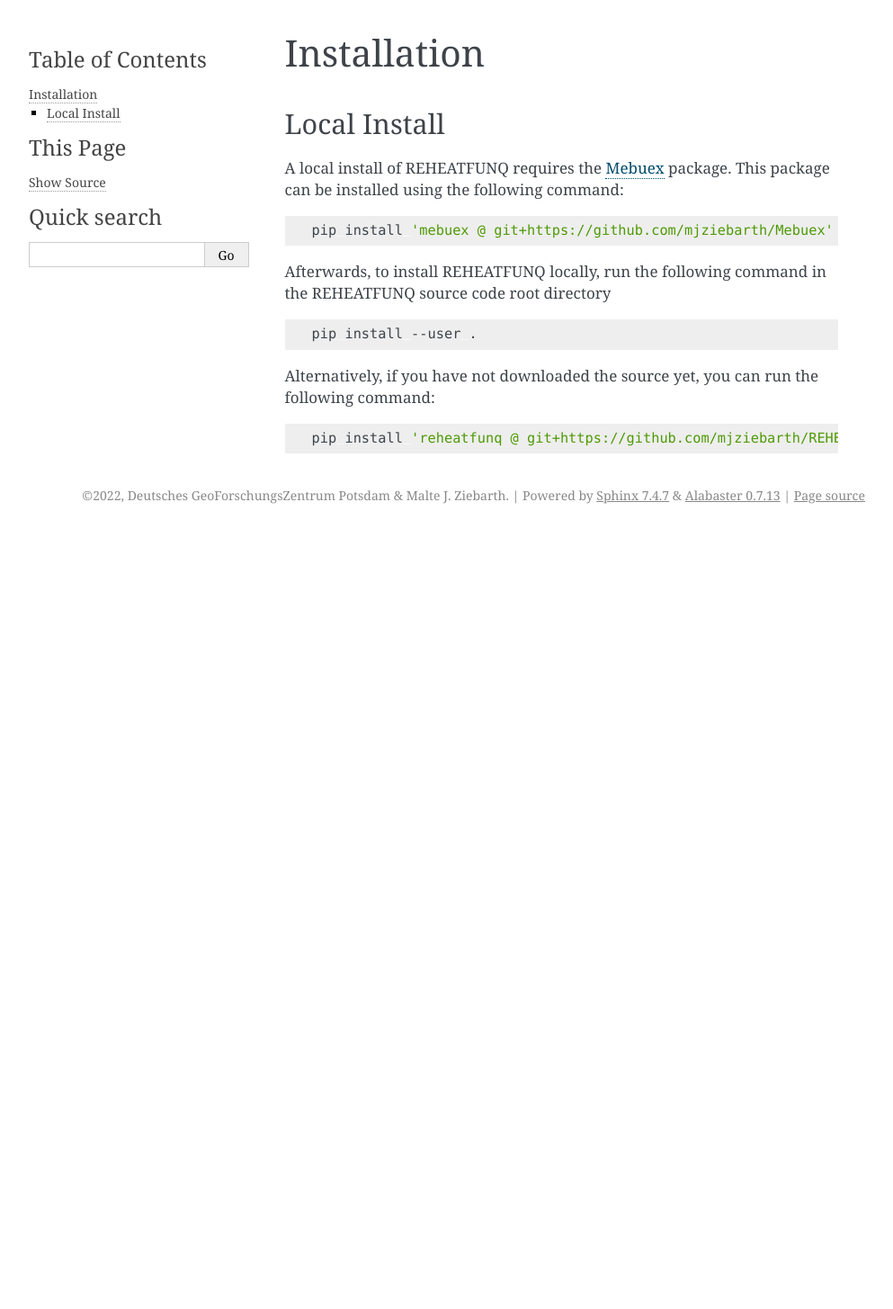
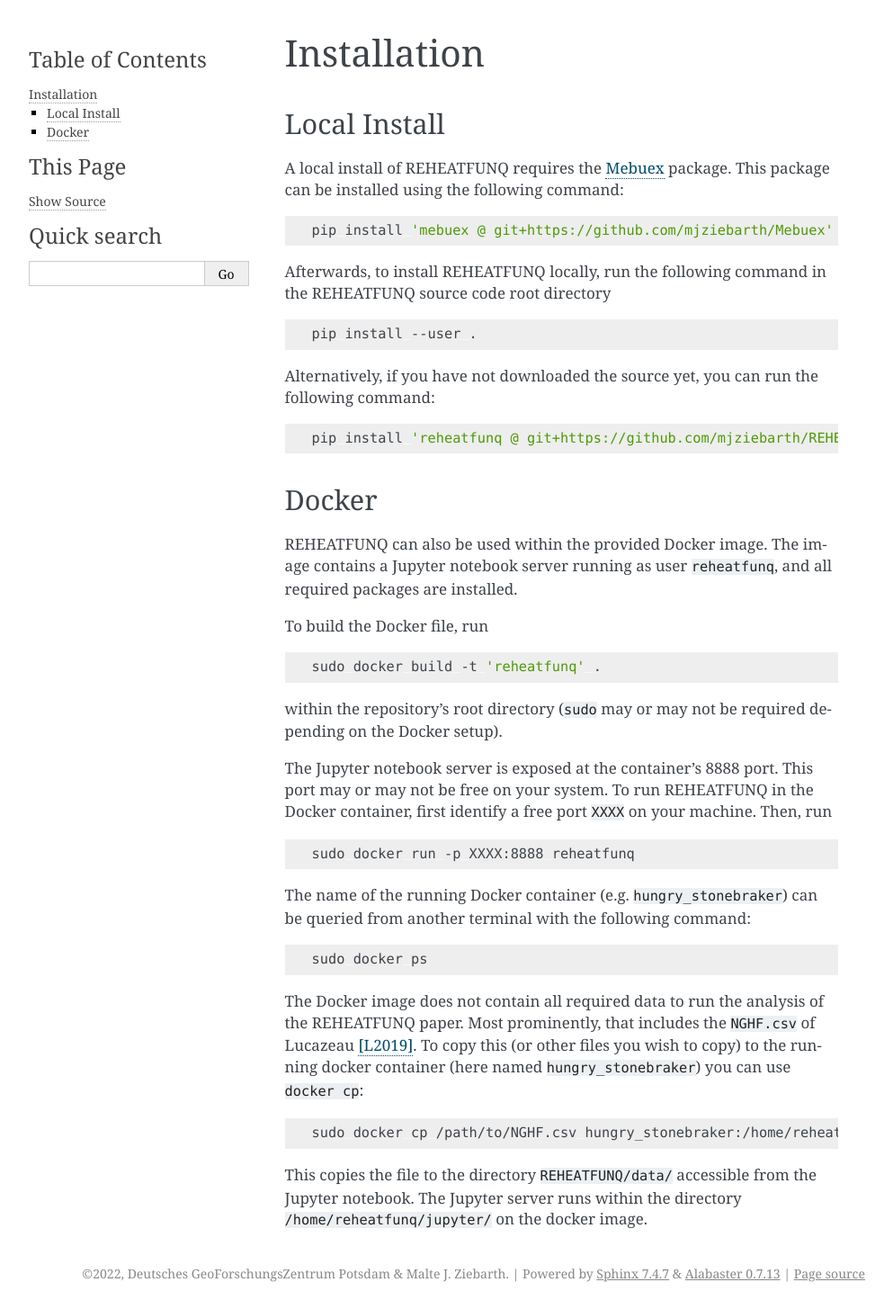
Before and after one commit to mjziebarth/REHEATFUNQ, a Sphinx documentation site: the page built from docs/usage/installation.rst, in a window 1280 px wide. Shown: the whole page at 90% size, without its empty margins (148-1141 px from the left). Built offline with Sphinx 7.4.7, drawn with Linux system fonts in a browser that asks for light colours; before the commit the page ends 900 px from its top, so only the background shows below that.

Commit message:
Add description of Docker file.

```diff
--- a/docs/usage/installation.rst
+++ b/docs/usage/installation.rst
@@ -26,3 +26,49 @@ following command:
 .. code :: bash
 
    pip install 'reheatfunq @ git+https://github.com/mjziebarth/REHEATFUNQ'
+
+
+Docker
+^^^^^^
+REHEATFUNQ can also be used within the provided Docker image. The image contains
+a Jupyter notebook server running as user :code:`reheatfunq`, and all required
+packages are installed.
+
+To build the Docker file, run
+
+.. code :: bash
+
+   sudo docker build -t 'reheatfunq' .
+
+within the repository's root directory (:code:`sudo` may or may not be required
+depending on the Docker setup).
+
+The Jupyter notebook server is exposed at the container's 8888 port. This port
+may or may not be free on your system. To run REHEATFUNQ in the Docker
+container, first identify a free port :code:`XXXX` on your machine. Then, run
+
+.. code :: bash
+
+   sudo docker run -p XXXX:8888 reheatfunq
+
+The name of the running Docker container (e.g. :code:`hungry_stonebraker`) can
+be queried from another terminal with the following command:
+
+.. code :: bash
+
+   sudo docker ps
+
+
+The Docker image does not contain all required data to run the analysis of the
+REHEATFUNQ paper. Most prominently, that includes the :code:`NGHF.csv` of
+Lucazeau [L2019]_. To copy this (or other files you wish to copy) to the running
+docker container (here named :code:`hungry_stonebraker`) you can use
+:code:`docker cp`:
+
+.. code :: bash
+
+   sudo docker cp /path/to/NGHF.csv hungry_stonebraker:/home/reheatfunq/jupyter/REHEATFUNQ/data/
+
+This copies the file to the directory :code:`REHEATFUNQ/data/` accessible from
+the Jupyter notebook. The Jupyter server runs within the directory
+:code:`/home/reheatfunq/jupyter/` on the docker image.
```
